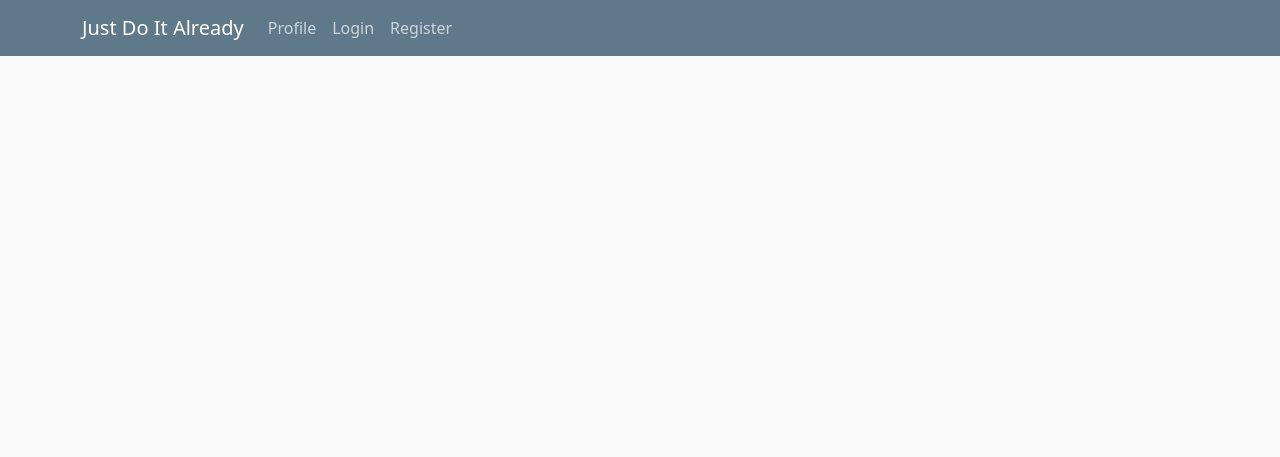
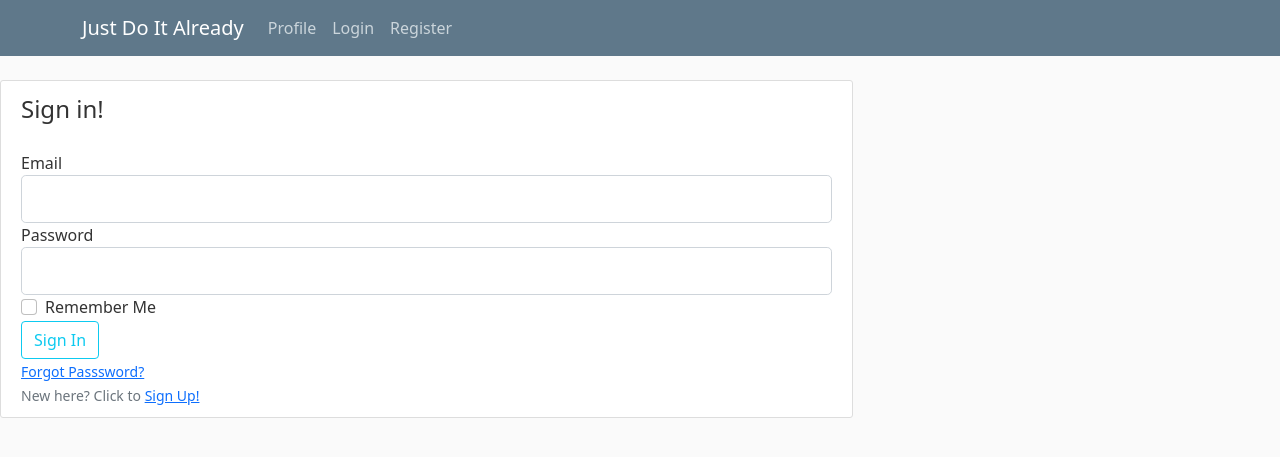
Before and after one commit to btolsen131/ToDoList, a Flask app: page / in a window 1280 px wide. Shown: the top 457 px of the page. Run offline with Flask 2, Linux system fonts and the light colour scheme; some libraries are stand-ins or nearby versions.

Commit message:
fixing HTML typos

```diff
--- a/ToDoListApp/templates/base.html
+++ b/ToDoListApp/templates/base.html
@@ -47,7 +47,7 @@
         {% endwith %}
 
     <div class="col-md-8">
-        {% block content %}
+        {% block body %}
         {% endblock %}
       </div>
 
--- a/ToDoListApp/templates/login.html
+++ b/ToDoListApp/templates/login.html
@@ -1,8 +1,6 @@
 {% extends 'base.html' %}
 
 {% block body %}
-
-<h2>{{ the_title }}</h2>
 <div class="content-section" >
     <form method="POST" action="">
         {{ form.csrf_token() }}
@@ -51,7 +49,7 @@
 
         <small class='text-muted m1-2'><a href="#">Forgot Passsword?</a> </small>
     </form>
-    <small class="text-muted"> New here? Click to <a href="{{ url_for('register') }}"> Sign Up!</a></small>>
+    <small class="text-muted"> New here? Click to <a href="{{ url_for('register') }}"> Sign Up!</a></small>
 </div>
 
 {% endblock %}
--- a/ToDoListApp/templates/post.html
+++ b/ToDoListApp/templates/post.html
@@ -9,7 +9,7 @@
         {% if post.author == current_user %}
         <div>
             <a class ='btn btn-secondary btn-sm mt-1 mb-1' href="{{ url_for('update_task', post_id = post.id)}}"> Update Task</a>
-            <a class="btn btn-secondary btn-sm mt-1 mb-1" href="{{ url_for('delete_task', post_id =post.id)}}"> Delete Task </button>
+            <a class="btn btn-secondary btn-sm mt-1 mb-1" href="{{ url_for('delete_task', post_id =post.id)}}"> Delete Task </a>
         </div>
         {% endif %}
     </div>
```
